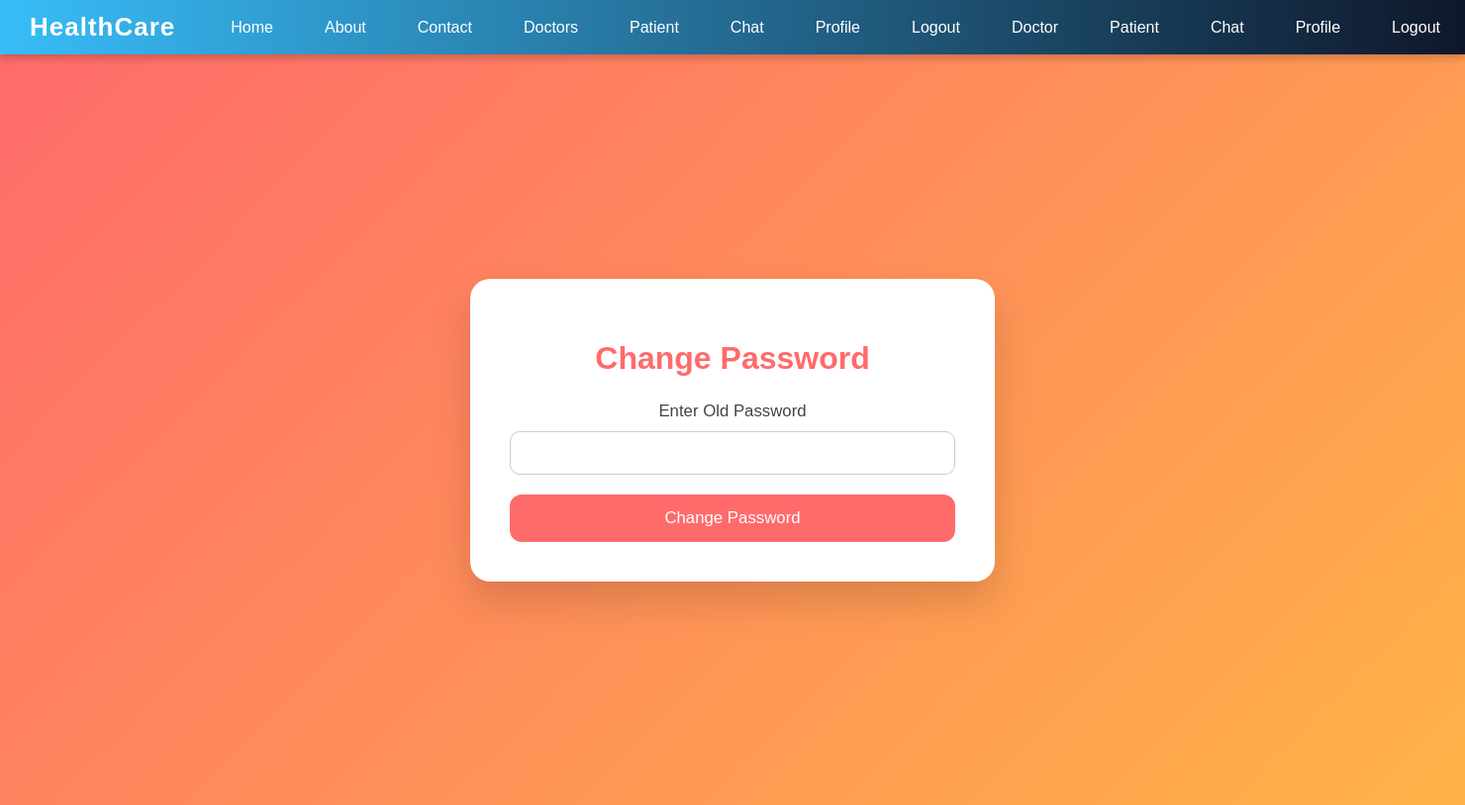
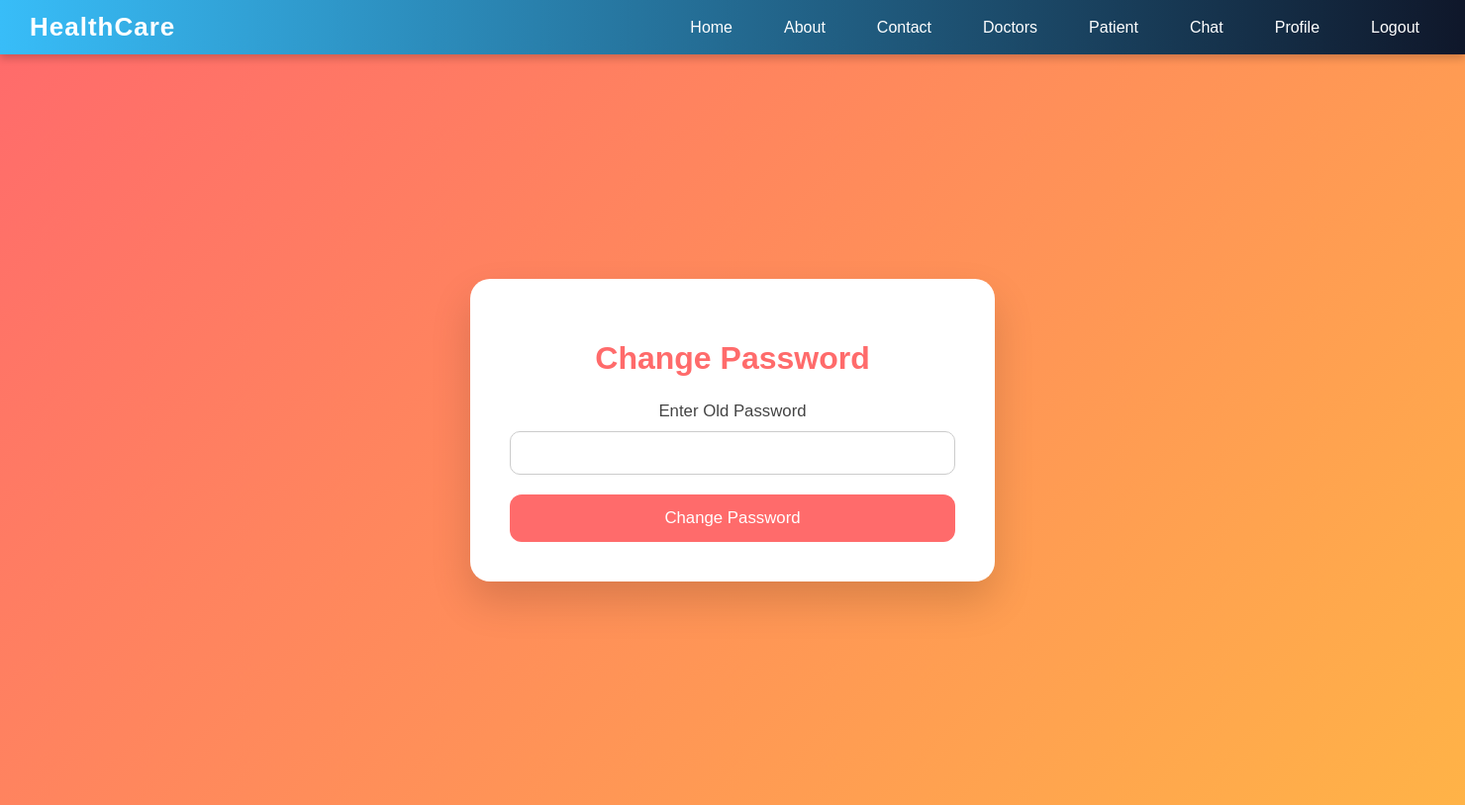
Before and after one commit to Rahul062-07/health_care06, a Django app: page /account/change_password in a window 1480 px wide. Shown: the top 814 px of the page at 99% size. Run offline with Django 5.2, Linux system fonts and the light colour scheme; a user stored in the database is signed in; data comes from the database, SQL or seed files in the repository.

Commit message:
navbar updated

```diff
--- a/templates/nav.html
+++ b/templates/nav.html
@@ -20,11 +20,6 @@
         <li><a href="{% url 'profile' %}">Profile</a></li>
         <li><a href="{% url 'logout_' %}">Logout</a></li>
 
-        <li><a href="">Doctor</a></li>
-        <li><a href="">Patient</a></li>
-        <li><a href="">Chat</a></li>
-        <li><a href="{% url 'profile' %}">Profile</a></li>
-        <li><a href="{% url 'logout_' %}">Logout</a></li>
 
         {% else %}
         <li><a href="{% url 'register' %}">Register</a></li>
```
